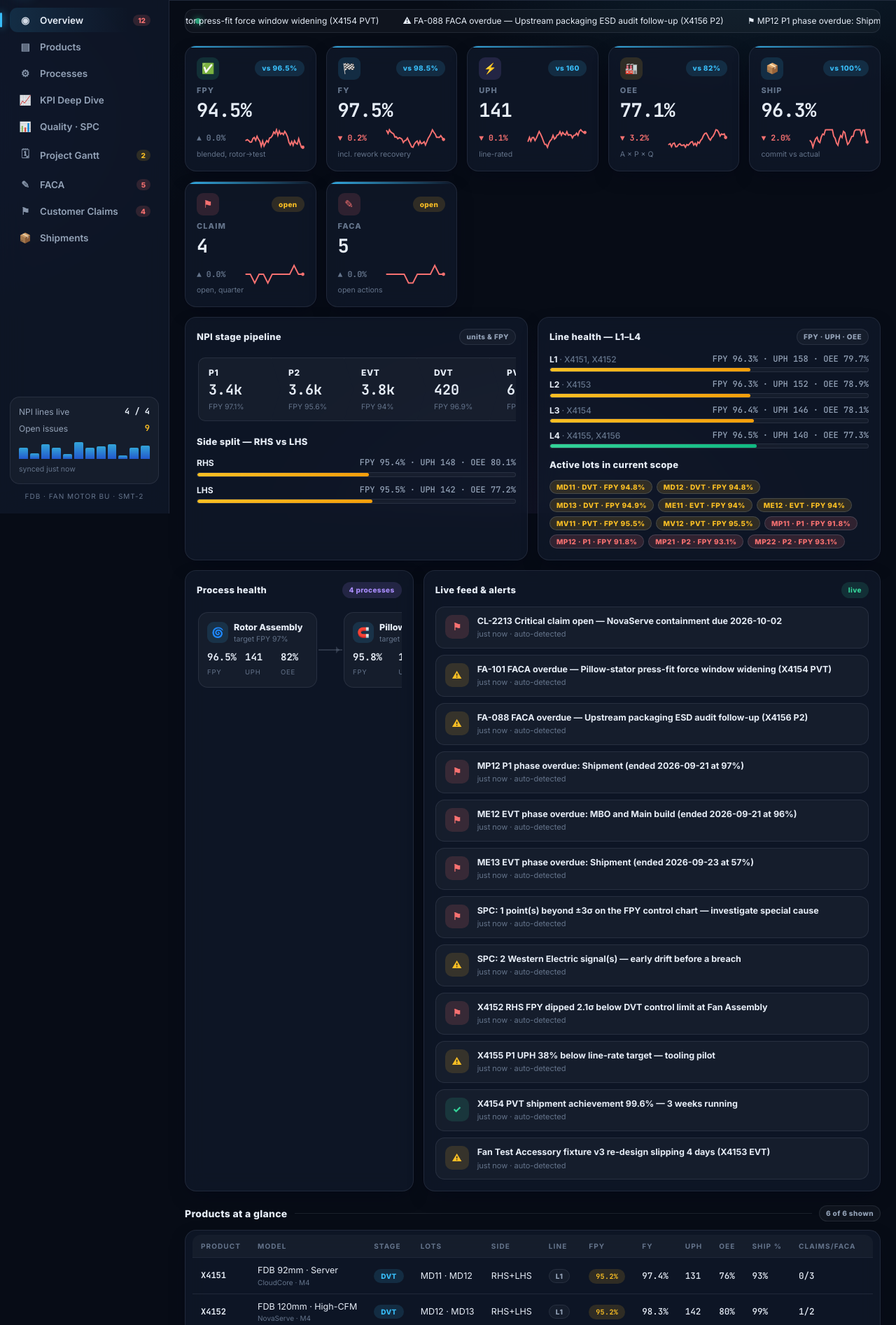
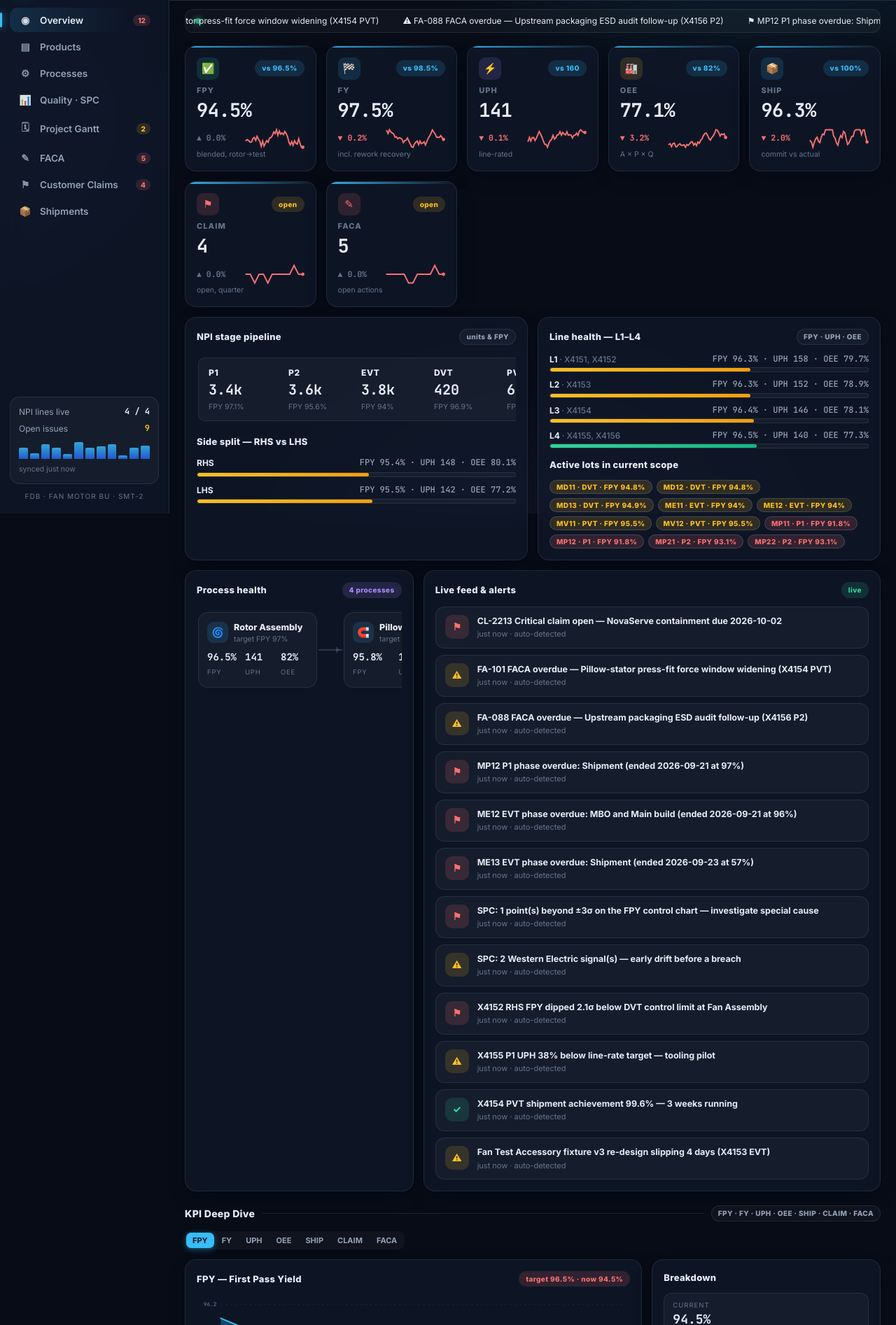
Before and after one commit to Tianfong/EMS3, a website: page app.html in a window 1280 px wide. Shown: the part 66-1960 px from the top of the page at 70% size. Drawn offline with Linux system fonts and the light colour scheme.

Commit message:
Embed the KPI Deep Dive as Overview section 2, retire its standalone view
The full deep-dive module (seven KPI tabs, per-KPI chart + breakdown,
FPY stage-contribution waterfall, side comparison and blended trend)
now renders inline between the Overview's process/alert row and the
Products table, so the command page reads top-down: KPIs → pipeline →
deep dive → products. The KPI nav item and its view/route are removed;
tab state stays in STATE.kpiFocus and all filters still drive it.

Generated with Codebuff 🤖
Co-Authored-By: Codebuff <noreply@codebuff.com>

```diff
--- a/app.html
+++ b/app.html
@@ -550,7 +550,6 @@ body.g-dragging .g-bar{transition:none}
       <button class="nav-item active" data-view="overview"><span class="nav-ico">◉</span>Overview<span class="nav-badge" id="badgeAlerts">3</span></button>
       <button class="nav-item" data-view="products"><span class="nav-ico">▤</span>Products</button>
       <button class="nav-item" data-view="processes"><span class="nav-ico">⚙</span>Processes</button>
-      <button class="nav-item" data-view="kpi"><span class="nav-ico">📈</span>KPI Deep Dive</button>
       <button class="nav-item" data-view="quality"><span class="nav-ico">📊</span>Quality · SPC</button>
       <button class="nav-item" data-view="gantt"><span class="nav-ico">🗓</span>Project Gantt<span class="nav-badge amber" id="badgeAtRisk">2</span></button>
       <button class="nav-item" data-view="faca"><span class="nav-ico">✎</span>FACA<span class="nav-badge" id="badgeFaca">4</span></button>
@@ -1405,7 +1404,6 @@ const VIEWS = {
   overview:  { title:"Overview",       sub:"New Product Introduction · real-time command view" },
   products:  { title:"Products",       sub:"X4151–X4156 · stage, side, yield & volume" },
   processes: { title:"Processes",      sub:"Rotor · Pillow-stator · Fan assembly · Test accessory" },
-  kpi:       { title:"KPI Deep Dive",  sub:"FPY · FY · UPH · OEE · Shipment · Claims · FACA" },
   quality:   { title:"Quality — SPC",  sub:"Control charts · Cpk · Pareto · defect mix" },
   gantt:     { title:"Projects — Gantt", sub:"NPI stage gates & ramp plan" },
   faca:      { title:"FACA",           sub:"Follow-up & Corrective Action Committee" },
@@ -1759,6 +1757,12 @@ function viewOverview(){
     </div>
   </div>
 
+  <div class="sec-head"><h2>KPI Deep Dive</h2><div class="rule"></div><span class="pill">${DB.KPIS.map(k=>k.name).join(" · ")}</span></div>
+  <div class="seg" id="kpiTabs" style="margin:2px 0 14px;display:inline-flex">
+    ${DB.KPIS.map(k=>`<button data-kpi="${k.id}" class="${k.id===(STATE.kpiFocus||"fpy")?"on":""}">${k.name}</button>`).join("")}
+  </div>
+  <div id="kpiBody"></div>
+
   <div class="sec-head"><h2>Products at a glance</h2><div class="rule"></div><span class="pill">${snap.nProducts} of ${DB.PRODUCTS.length} shown</span></div>
   <div class="card" style="padding:6px 10px">
     <div class="table-wrap" style="border:none">
@@ -1844,6 +1848,9 @@ function mountOverview(){
       <div class="item-ico" style="background:var(--${a.sev}-soft);color:var(--${a.sev})">${a.sev==="bad"?"⚑":a.sev==="warn"?"⚠":"✓"}</div>
       <div class="item-body"><div class="item-title">${esc(a.txt)}</div><div class="item-sub">just now · auto-detected</div></div>
     </div>`).join("");
+
+  // section 2 — the KPI deep dive lives inside the overview
+  mountKpiDeepDive();
 }
 
 function sideRow(name, k){
@@ -2069,22 +2076,12 @@ function renderProcDetail(){
   CHARTS.lineChart($q("#procTrend"), { data: series, labels: labelsFor(series, series.length), fmt: v=>v.toFixed(1)+"%", target: pr.target.fpy });
 }
 
-/* ---------- KPI DEEP DIVE ---------- */
-function viewKpi(){
-  const focus = STATE.kpiFocus || "fpy";
-  const kdef = DB.KPIS.find(k=>k.id===focus) || DB.KPIS[0];
-  return `
-  <div class="seg" id="kpiTabs" style="margin:2px 0 14px;display:inline-flex">
-    ${DB.KPIS.map(k=>`<button data-kpi="${k.id}" class="${k.id===focus?"on":""}">${k.name}</button>`).join("")}
-  </div>
-  <div id="kpiBody"></div>`;
-}
-
-function mountKpi(){
+/* ---------- KPI DEEP DIVE (rendered as Overview section 2) ---------- */
+function mountKpiDeepDive(){
   const focus = STATE.kpiFocus || "fpy";
   const kdef = DB.KPIS.find(k=>k.id===focus) || DB.KPIS[0];
   $q$("#kpiTabs button").forEach(b => {
-    b.onclick = () => { STATE.kpiFocus = b.dataset.kpi; mountKpi(); retab(); };
+    b.onclick = () => { STATE.kpiFocus = b.dataset.kpi; mountKpiDeepDive(); retab(); };
   });
   function retab(){
     $q$("#kpiTabs button").forEach(b => b.classList.toggle("on", b.dataset.kpi===STATE.kpiFocus));
@@ -3135,7 +3132,6 @@ function setView(v){
     overview:  [viewOverview,  mountOverview],
     products:  [viewProducts,  mountProducts],
     processes: [viewProcesses, mountProcesses],
-    kpi:       [viewKpi,       mountKpi],
     quality:   [viewQuality,   mountQuality],
     gantt:     [viewGantt,     mountGantt],
     faca:      [viewFaca,      mountFaca],
```
Also changed, not shown: app.js (+12 -15 lines), index.html (+0 -1 lines), README.md.
